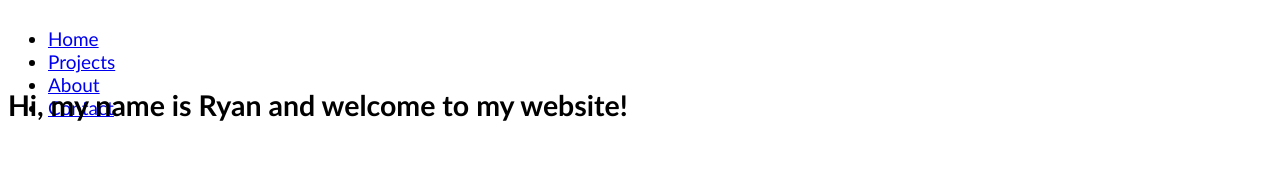
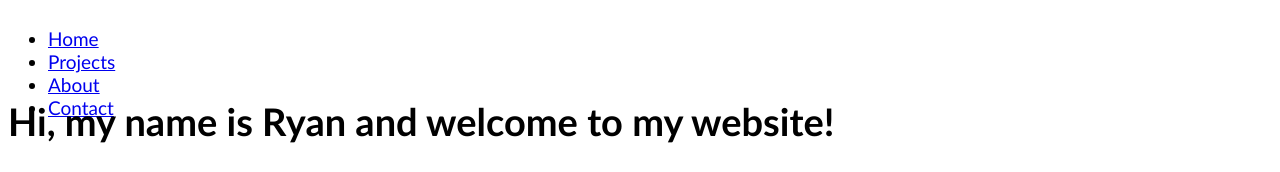
Before and after one commit to ryanmarsh/ryanmarsh.github.io, a plain HTML site: page index.html in a window 1280 px wide. Shown: the top 172 px of the page. Drawn offline with Linux system fonts and the light colour scheme.

Commit message:
Update background.css

```diff
--- a/background.css
+++ b/background.css
@@ -10,7 +10,6 @@ body{
 .top{
    height: 50px;
    display:flex;
-   flex-direction:row;
    font-color:black;
    list-style:none;
  }
@@ -29,7 +28,7 @@ body{
 h1{
   display: flex;
   border-top: 2em;
-  font-size: 1.5em;
+  font-size: 2em;
   line-height: 2em;
 }
 .main{
```
